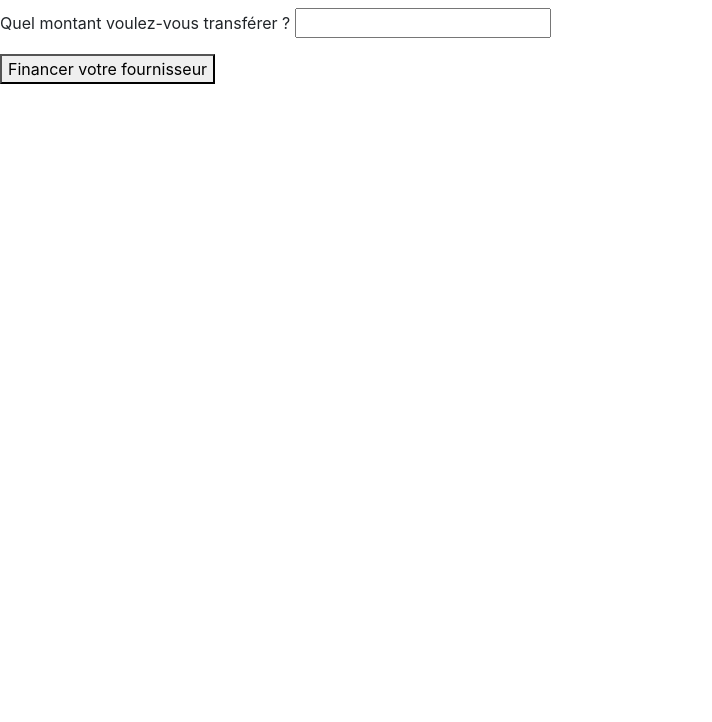
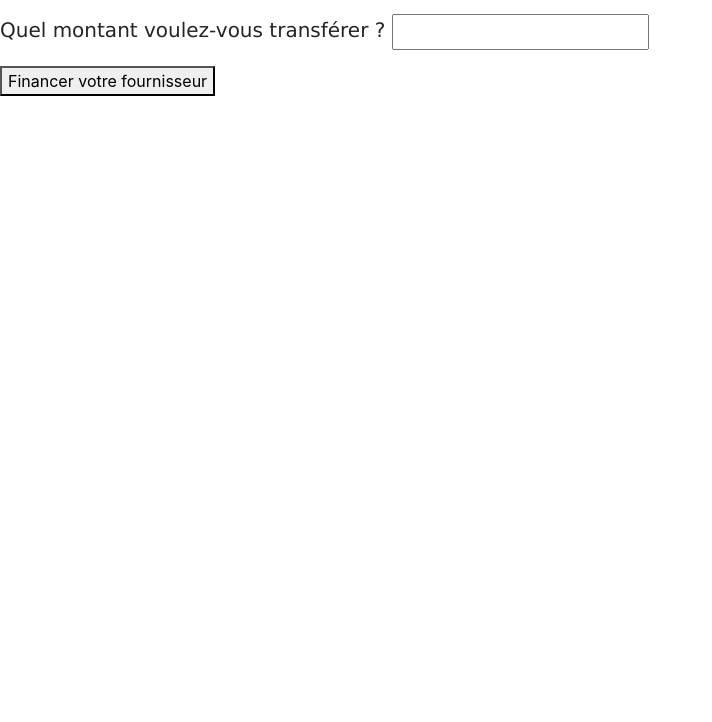
Before and after one commit to PaulDesprairies/Chain-of-Claims, a plain HTML site: page transferBon.html in a window 1280 px wide. Shown: the part 78-800 px from the top of the page, without its empty margins (0-712 px from the left). Drawn offline with nearby package versions, Linux system fonts and the light colour scheme; a script that the page names is missing.

Commit message:
chainage creance

```diff
--- a/transferBon.html
+++ b/transferBon.html
@@ -3,13 +3,14 @@
 
     <head>
         <meta charset="UTF-8">
-        <meta name="viewport" content="width-device-width, initial-scale=1.0">
+        <meta name="viewport" content="width=device-width, initial-scale=1">
         <meta http-equiv="X-UA-Compatible" content="ie=edge">
 
 
                 <title>Transfert de bon</title>
 
         <link href='https://fonts.googleapis.com/css?family=Open+Sans:400,700' rel='stylesheet' type='text/css'>
+        <link rel="stylesheet" type="text/css" href="style.css"></strong>
         <link rel="stylesheet" href="https://stackpath.bootstrapcdn.com/bootstrap/4.3.1/css/bootstrap.min.css" integrity="sha384-ggOyR0iXCbMQv3Xipma34MD+dH/1fQ784/j6cY/iJTQUOhcWr7x9JvoRxT2MZw1T" crossorigin="anonymous">
     </head>
 
```
